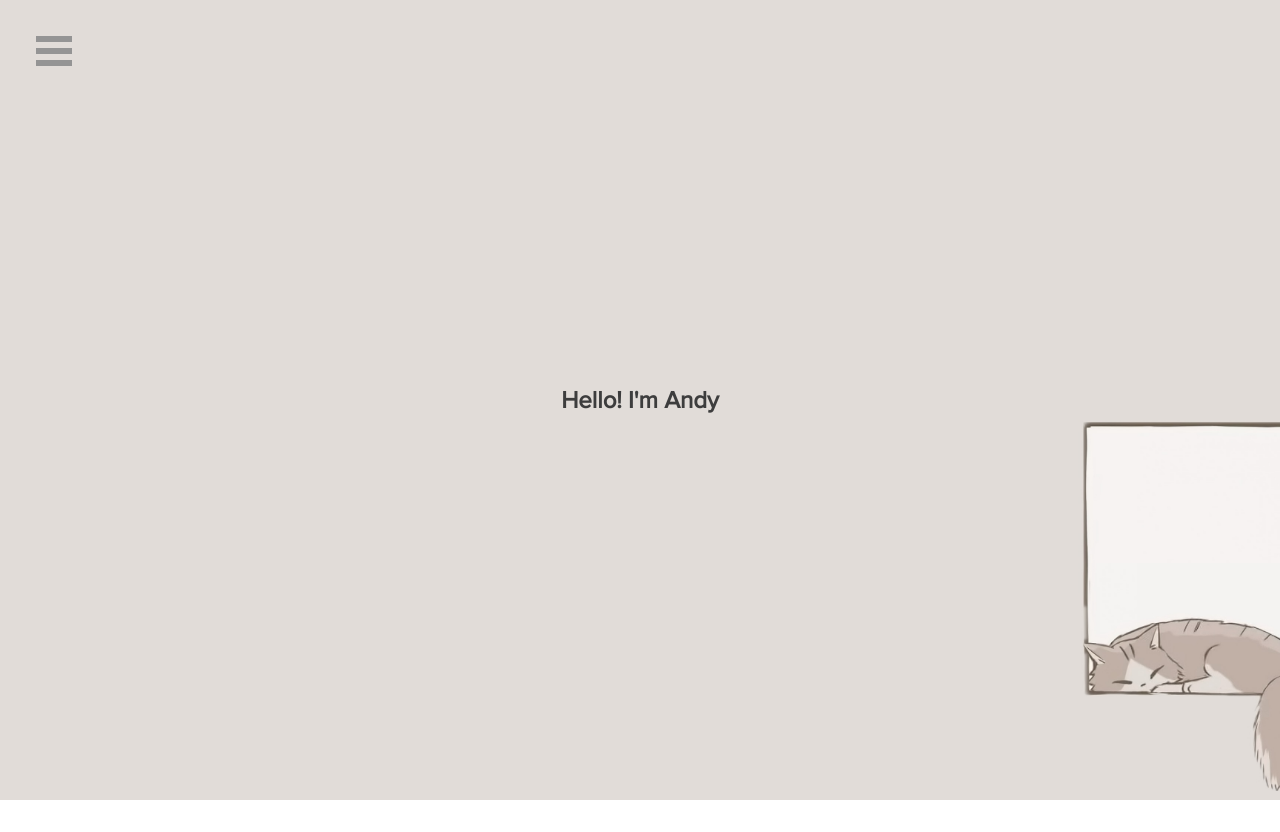
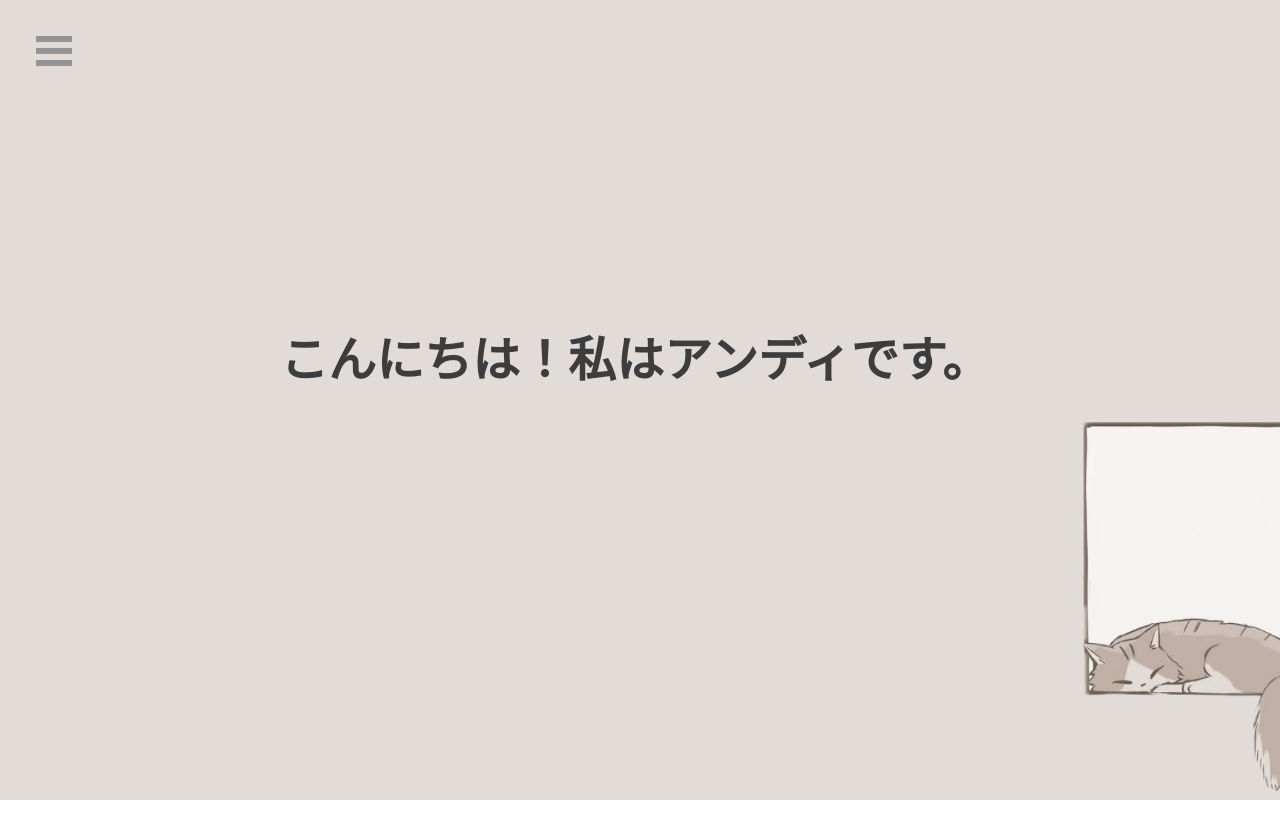
Before and after one commit to Andytule/andytule.github.io, a React (Create React App) app: page / in a window 1280 px wide. Before the commit the page ends 800 px from the top, so only its background shows below. Built offline with nearby package versions, Linux system fonts and the light colour scheme.

Commit message:
Completed Home Page

```diff
--- a/package.json
+++ b/package.json
@@ -18,6 +18,7 @@
     "react-dom": "^18.2.0",
     "react-router-dom": "^6.21.1",
     "react-scripts": "5.0.1",
+    "react-type-animation": "^3.2.0",
     "typescript": "^4.9.5",
     "web-vitals": "^2.1.4"
   },
--- a/src/pages/Home/Home.scss
+++ b/src/pages/Home/Home.scss
@@ -3,4 +3,10 @@
   display: flex;
   height: 100vh;
   justify-content: center;
+  padding: 1em;
+
+  .header {
+    margin-bottom: 5em;
+    text-align: center;
+  }
 }
--- a/src/pages/Home/Home.tsx
+++ b/src/pages/Home/Home.tsx
@@ -1,10 +1,26 @@
 import React from "react";
 import "./Home.scss";
+import { TypeAnimation } from "react-type-animation";
 
 const Home: React.FC = () => {
   return (
     <div className="home">
-      <h2>Hello! I'm Andy</h2>
+      <h2 className="header">
+        <TypeAnimation
+          sequence={[
+            "Hi! I'm Andy.",
+            5000,
+            "こんにちは！私はアンディです。",
+            5000,
+            "Have a wonderful day.",
+            5000,
+            "素敵な一日を",
+            5000,
+          ]}
+          style={{ fontSize: "2em" }}
+          repeat={Infinity}
+        />
+      </h2>
     </div>
   );
 };
```
Also changed, not shown: 1 other file (tests, documents, lock files or other folders).
